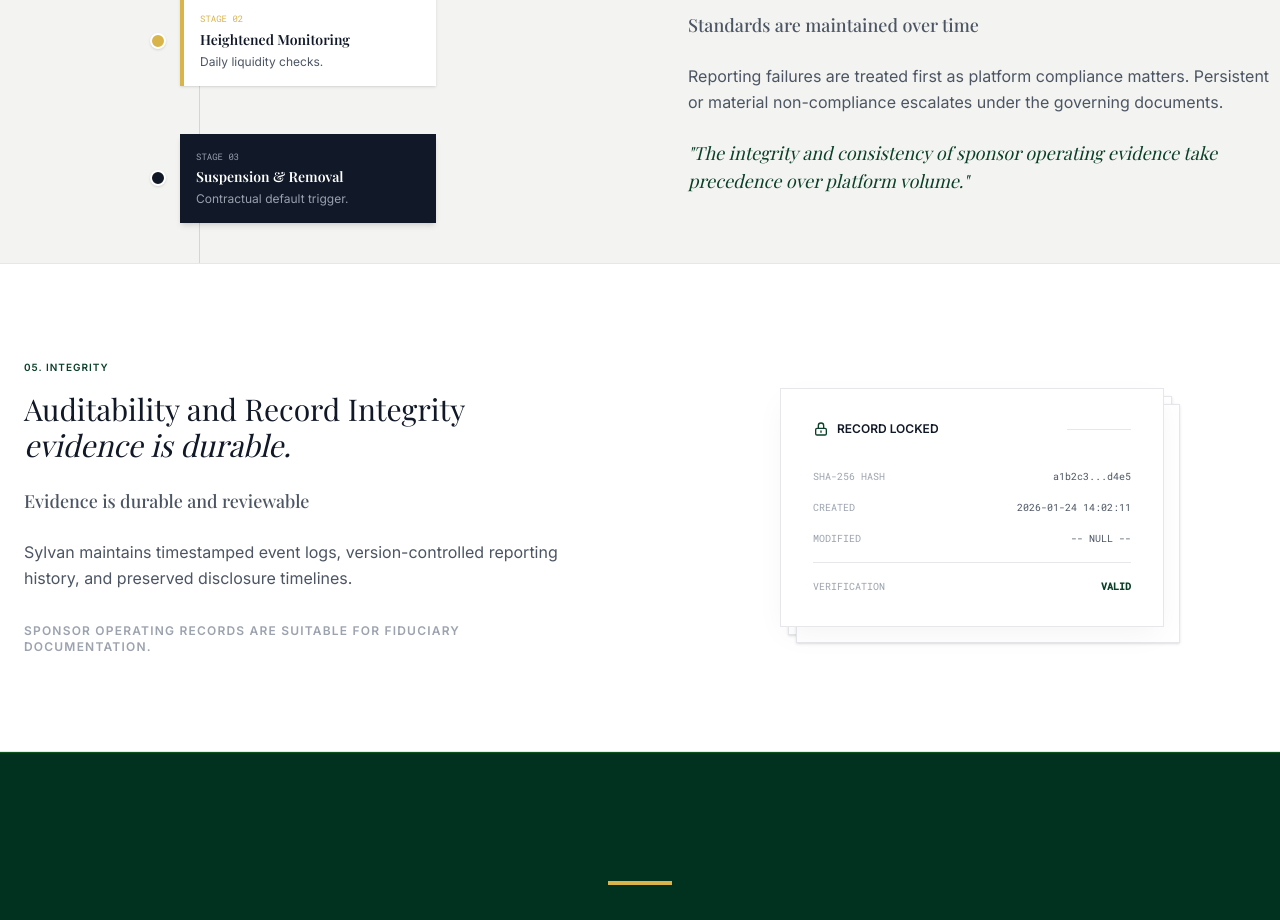
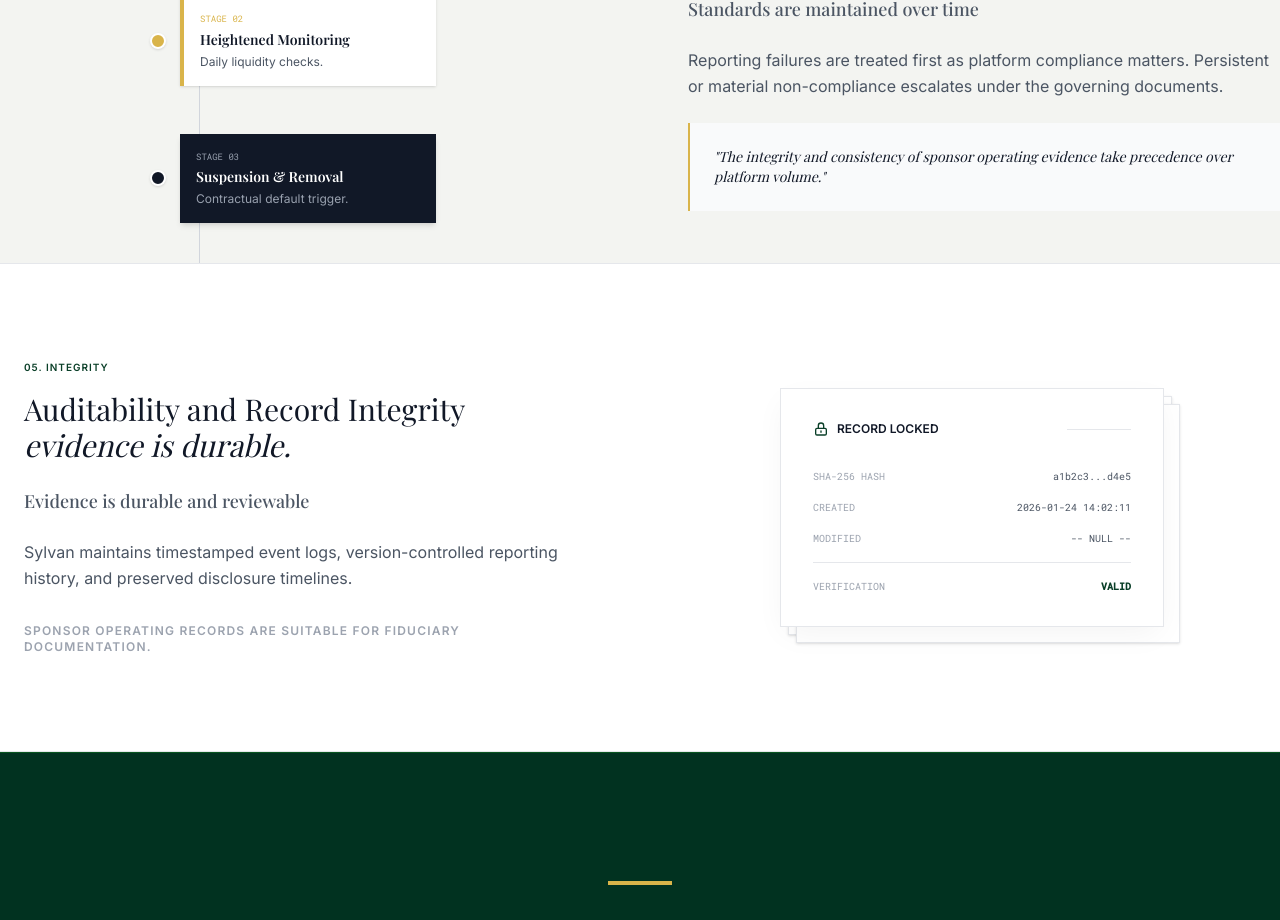
Before and after one commit to Glynac-AI/Sylvian-website, a Next.js app: page /evaluation-methodology in a window 1280 px wide. Shown: the part 2817-3737 px from the top of the page. Built offline with nearby package versions, Linux system fonts and the light colour scheme.

Commit message:
methodology section-4 Quotes

```diff
--- a/components/evaluation-methodology/MethodologySections.tsx
+++ b/components/evaluation-methodology/MethodologySections.tsx
@@ -278,9 +278,11 @@ export default function MethodologySections() {
                         <p className="text-[#4B5563] mb-6 leading-relaxed">
                             Reporting failures are treated first as platform compliance matters. Persistent or material non-compliance escalates under the governing documents.
                         </p>
-                        <p className="text-lg font-serif italic text-[#0A3F28]">
-                            "The integrity and consistency of sponsor operating evidence take precedence over platform volume."
-                        </p>
+                        <div className="p-6 border-l-2 border-[#D9B44A] bg-[#F9FAFB]">
+                            <p className="text-sm font-serif italic text-[#111827]">
+                                 "The integrity and consistency of sponsor operating evidence take precedence over platform volume."
+                            </p>
+                        </div>
                     </div>
                 </div>
             </section>
```
